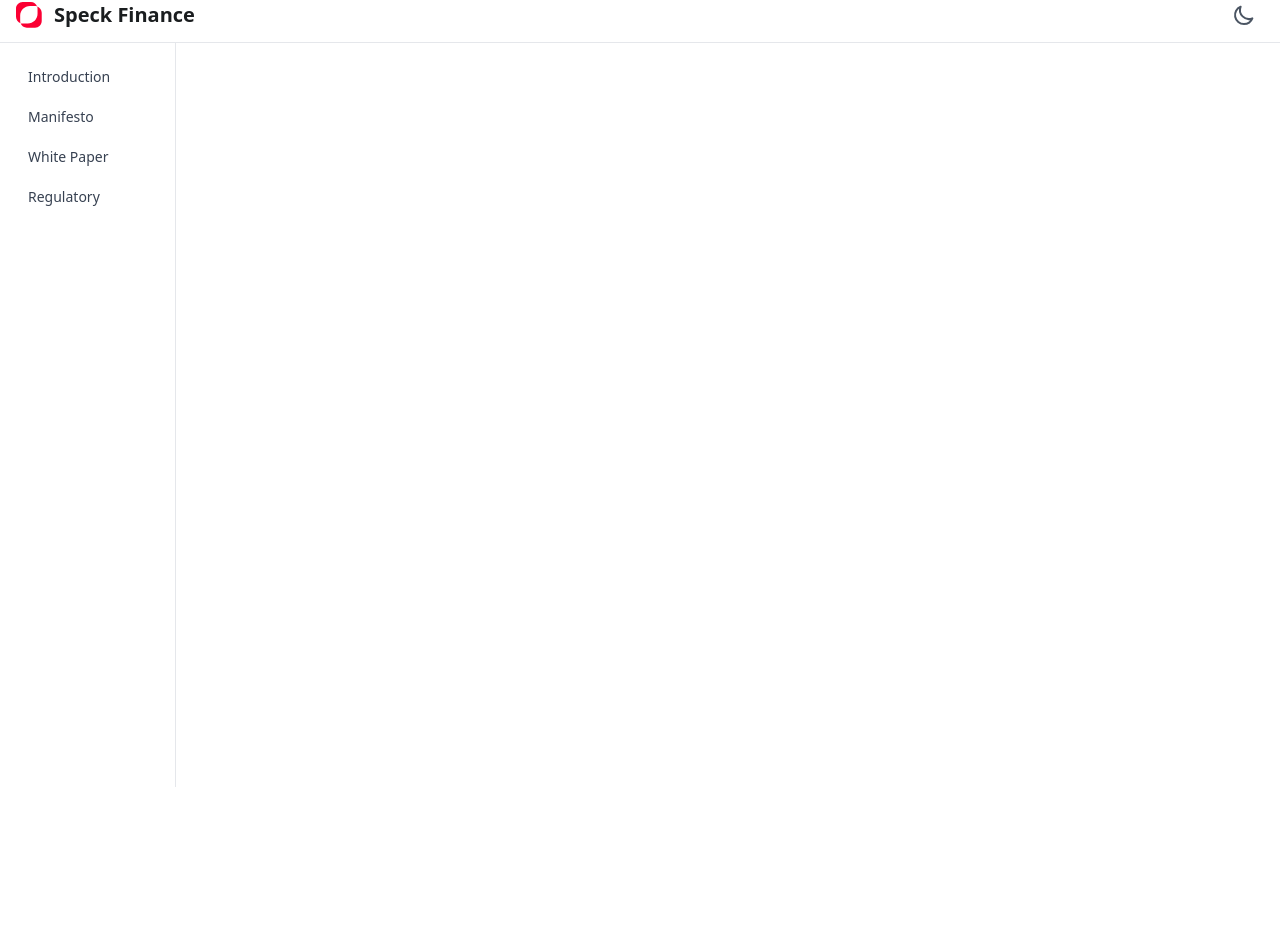
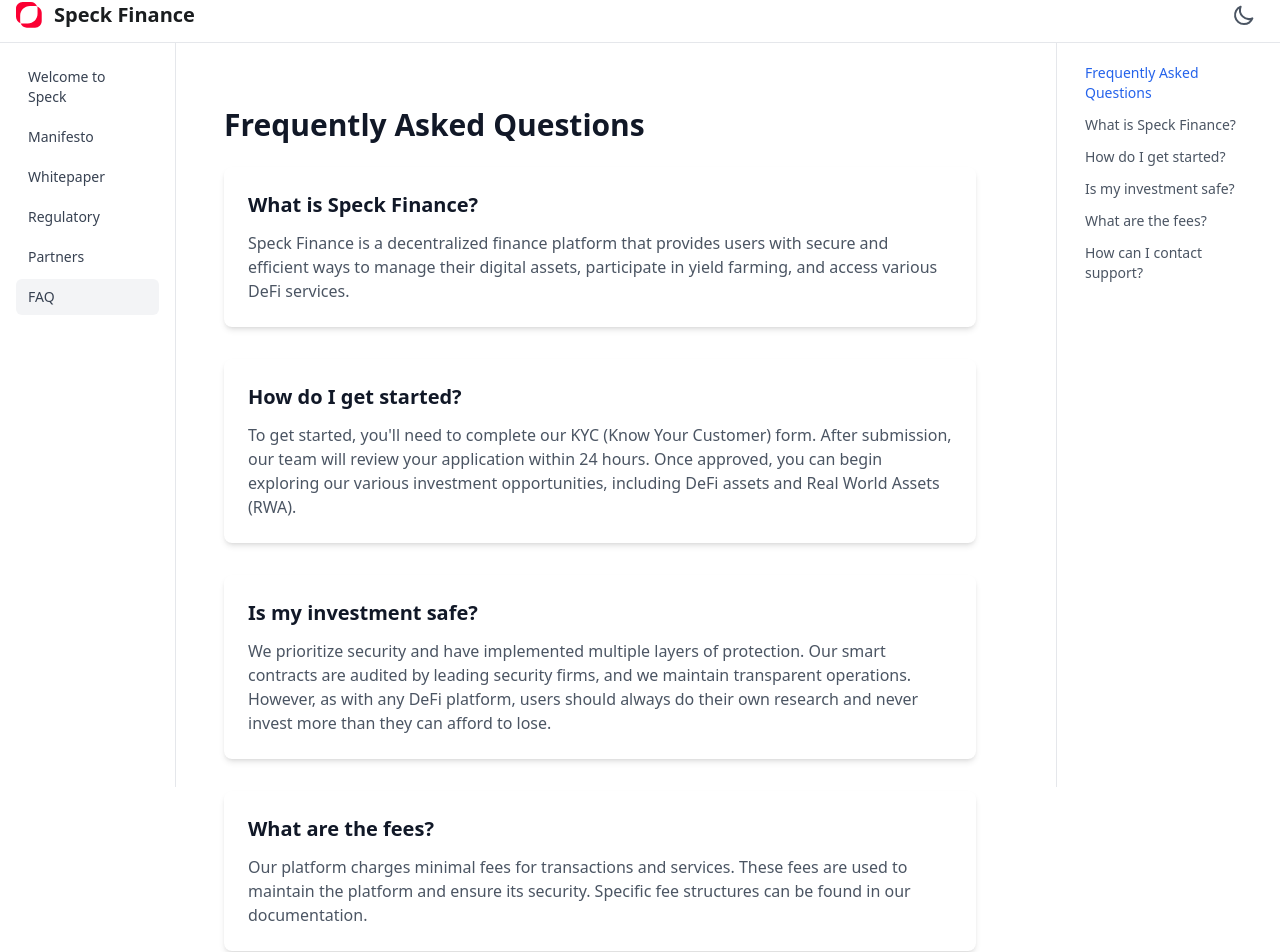
Before and after one commit to Krassusky/docs.speck.finance.luis, a React (Vite) app: page /faq in a window 1280 px wide. Shown: the part 13-965 px from the top of the page. Before the commit the page ends 800 px from the top, so only its background shows below. Built offline with nearby package versions, Linux system fonts and the light colour scheme.

Commit message:
Added 2 more pages with more information

```diff
--- a/src/App.tsx
+++ b/src/App.tsx
@@ -8,6 +8,8 @@ import { Overview } from "./pages/Overview";
 import { Manifesto } from "./pages/Manifesto";
 import { WhitePaper } from "./pages/WhitePaper";
 import { Regulatory } from "./pages/Regulatory";
+import { FAQ } from "./pages/FAQ";
+import { Partners } from "./pages/Partners";
 import { ThemeProvider } from "./contexts/ThemeContext";
 
 export const App: FC = () => {
@@ -24,6 +26,8 @@ export const App: FC = () => {
                 <Route path="/manifesto" element={<Manifesto />} />
                 <Route path="/white-paper" element={<WhitePaper />} />
                 <Route path="/regulatory" element={<Regulatory />} />
+                <Route path="/faq" element={<FAQ />} />
+                <Route path="/partners" element={<Partners />} />
               </Routes>
             </Main>
             <TableOfContents />
--- a/src/components/MobileMenu.tsx
+++ b/src/components/MobileMenu.tsx
@@ -9,10 +9,10 @@ interface MenuItem {
 }
 
 const menuItems: MenuItem[] = [
-  { title: "Introduction", path: "/overview", icon: "🔍" },
-  { title: "Manifesto", path: "/manifesto", icon: "📜" },
-  { title: "White Paper", path: "/white-paper", icon: "📄" },
-  { title: "Regulatory", path: "/regulatory", icon: "📋" },
+  { title: "Introduction", path: "/overview" },
+  { title: "Manifesto", path: "/manifesto" },
+  { title: "White Paper", path: "/white-paper" },
+  { title: "Regulatory", path: "/regulatory" },
 ];
 
 export const MobileMenu: FC = () => {
--- a/src/components/Sidebar.tsx
+++ b/src/components/Sidebar.tsx
@@ -9,10 +9,12 @@ interface MenuItem {
 }
 
 const menuItems: MenuItem[] = [
-  { title: "Introduction", path: "/" },
+  { title: "Welcome to Speck", path: "/" },
   { title: "Manifesto", path: "/manifesto" },
-  { title: "White Paper", path: "/white-paper" },
+  { title: "Whitepaper", path: "/white-paper" },
   { title: "Regulatory", path: "/regulatory" },
+  { title: "Partners", path: "/partners" },
+  { title: "FAQ", path: "/faq" },
 ];
 
 export const Sidebar: FC = () => {
--- a/src/components/TableOfContents.tsx
+++ b/src/components/TableOfContents.tsx
@@ -75,8 +75,8 @@ export const TableOfContents: FC = () => {
   if (headings.length === 0) return null;
 
   return (
-    <aside className="hidden lg:block fixed top-14 right-0 w-44 h-[calc(100vh-3.5rem)] border-l border-gray-200 dark:border-gray-800 overflow-y-auto">
-      <div className="p-4">
+    <aside className="hidden lg:block fixed top-14 right-0 w-56 h-[calc(100vh-3.5rem)] border-l border-gray-200 dark:border-gray-800 overflow-y-auto">
+      <div className="pt-4 pr-3">
         <nav ref={tocRef} className="space-y-1">
           {headings.map((heading, index) => (
             <a
@@ -84,12 +84,12 @@ export const TableOfContents: FC = () => {
               href="#"
               data-heading={heading.title}
               onClick={(e) => handleClick(e, heading.element)}
-              className={`block px-3 py-2 text-sm rounded-md hover:bg-gray-100 dark:hover:bg-gray-800 transition-colors duration-200 ${
+              className={`block py-1 px-3 text-sm rounded-md hover:bg-gray-100 dark:hover:bg-gray-800 transition-colors duration-200 ${
                 activeElement === heading.element
-                  ? "text-blue-600 font-medium"
+                  ? "text-blue-600"
                   : "text-gray-600 dark:text-gray-300"
               }`}
-              style={{ marginLeft: `${(heading.level - 1) * 1}rem` }}
+              style={{ marginLeft: "1rem" }}
             >
               {heading.title}
             </a>
--- /dev/null
+++ b/src/pages/FAQ.tsx
@@ -0,0 +1,67 @@
+import { FC } from "react";
+
+export const FAQ: FC = () => {
+  return (
+    <div className="container mx-auto px-4 py-8">
+      <h1 className="text-3xl font-bold mb-6">Frequently Asked Questions</h1>
+      <div className="space-y-8">
+        <div className="bg-white dark:bg-gray-800 rounded-lg shadow-md p-6">
+          <h2 className="text-xl font-semibold mb-3">What is Speck Finance?</h2>
+          <p className="text-gray-600 dark:text-gray-300">
+            Speck Finance is a decentralized finance platform that provides
+            users with secure and efficient ways to manage their digital assets,
+            participate in yield farming, and access various DeFi services.
+          </p>
+        </div>
+
+        <div className="bg-white dark:bg-gray-800 rounded-lg shadow-md p-6">
+          <h2 className="text-xl font-semibold mb-3">How do I get started?</h2>
+          <p className="text-gray-600 dark:text-gray-300">
+            To get started, you'll need to complete our KYC (Know Your Customer)
+            form. After submission, our team will review your application within
+            24 hours. Once approved, you can begin exploring our various
+            investment opportunities, including DeFi assets and Real World
+            Assets (RWA).
+          </p>
+        </div>
+
+        <div className="bg-white dark:bg-gray-800 rounded-lg shadow-md p-6">
+          <h2 className="text-xl font-semibold mb-3">Is my investment safe?</h2>
+          <p className="text-gray-600 dark:text-gray-300">
+            We prioritize security and have implemented multiple layers of
+            protection. Our smart contracts are audited by leading security
+            firms, and we maintain transparent operations. However, as with any
+            DeFi platform, users should always do their own research and never
+            invest more than they can afford to lose.
+          </p>
+        </div>
+
+        <div className="bg-white dark:bg-gray-800 rounded-lg shadow-md p-6">
+          <h2 className="text-xl font-semibold mb-3">What are the fees?</h2>
+          <p className="text-gray-600 dark:text-gray-300">
+            Our platform charges minimal fees for transactions and services.
+            These fees are used to maintain the platform and ensure its
+            security. Specific fee structures can be found in our documentation.
+          </p>
+        </div>
+
+        <div className="bg-white dark:bg-gray-800 rounded-lg shadow-md p-6">
+          <h2 className="text-xl font-semibold mb-3">
+            How can I contact support?
+          </h2>
+          <p className="text-gray-600 dark:text-gray-300">
+            You can reach our support team through multiple channels:
+            <ul className="list-disc ml-6 mt-2">
+              <li>Email: support@speck.finance</li>
+              <li>Discord: Join our community server</li>
+              <li>Twitter: Follow us for updates and announcements</li>
+              <li>Telegram: Join our community group</li>
+            </ul>
+          </p>
+        </div>
+      </div>
+    </div>
+  );
+};
+
+export default FAQ;
--- a/src/pages/Manifesto.tsx
+++ b/src/pages/Manifesto.tsx
@@ -24,11 +24,11 @@ export const Manifesto: FC = () => {
         To level the playing field? To live the good life!
       </p>
       <p className="mb-4">
-        The rise of web3—powered by public decentralized blockchain technology
-        as an infrastructure for global financial systems—is an unstoppable
+        The rise of web3 powered by public decentralized blockchain technology
+        as an infrastructure for global financial systems is an unstoppable
         revolution! However, navigating uncharted waters without protection
-        isn't sustainable for long-term freedom. Self-custody isn't everyone's
-        cup of tea—and that's perfectly fine.
+        isn't sustainable for long-term freedom. Self custody isn't everyone's
+        cup of tea and that's perfectly fine.
       </p>
       <p className="mb-4">
         Speck was created precisely to bridge these two worlds and address the
--- a/src/pages/Overview.tsx
+++ b/src/pages/Overview.tsx
@@ -3,7 +3,7 @@ import { FC } from 'react';
 export const Overview: FC = () => {
   return (
     <div className="max-w-4xl">
-      <h1 className="text-4xl font-bold mb-6">Overview</h1>
+      <h1 className="text-4xl font-bold mb-6">Welcome to Speck</h1>
       <p className="mb-4">
         Speck Finance is an international investment platform that uses blockchain as its base technology. We have built a regulatory and technological infrastructure to intermediate the purchase of the world's best assets aimed at protecting and growing the wealth of people living in emerging markets.
       </p>
--- /dev/null
+++ b/src/pages/Partners.tsx
@@ -0,0 +1,24 @@
+import { FC } from "react";
+
+export const Partners: FC = () => {
+  return (
+    <div className="container mx-auto px-4 py-8">
+      <h1 className="text-3xl font-bold mb-6">Our Partners</h1>
+      <div className="space-y-6">
+        {/* Partners content will be added later */}
+        <p className="text-gray-600 dark:text-gray-300">
+      <p className="mb-4">
+        We are proud to partner with the following organizations to ensure the
+        highest standards of security and compliance:
+        <li>XDC Network</li>
+        <li>Khiza</li>
+        <li>Fireblocks</li>
+        <li>BlindPay</li>
+      </p>
+        </p>
+      </div>
+    </div>
+  );
+};
+
+export default Partners;
--- a/src/pages/Regulatory.tsx
+++ b/src/pages/Regulatory.tsx
@@ -75,6 +75,8 @@ export const Regulatory: FC = () => {
         <li>Insurance coverage for digital assets</li>
         <li>24/7 monitoring and incident response</li>
       </ul>
+
+      <h2 className="text-2xl font-bold mt-8 mb-4"></h2>
     </div>
   );
 };
--- a/src/pages/WhitePaper.tsx
+++ b/src/pages/WhitePaper.tsx
@@ -8,7 +8,7 @@ import Graph4 from "../assets/Technology_Architecture01.jpg";
 export const WhitePaper: FC = () => {
   return (
     <div className="max-w-4xl">
-      <h1 className="text-4xl font-bold mb-6">White Paper</h1>
+      <h1 className="text-4xl font-bold mb-6">Whitepaper</h1>
 
       <p className="mb-4">
         There are cultures that believe in destiny, karma, past lives, and
```
